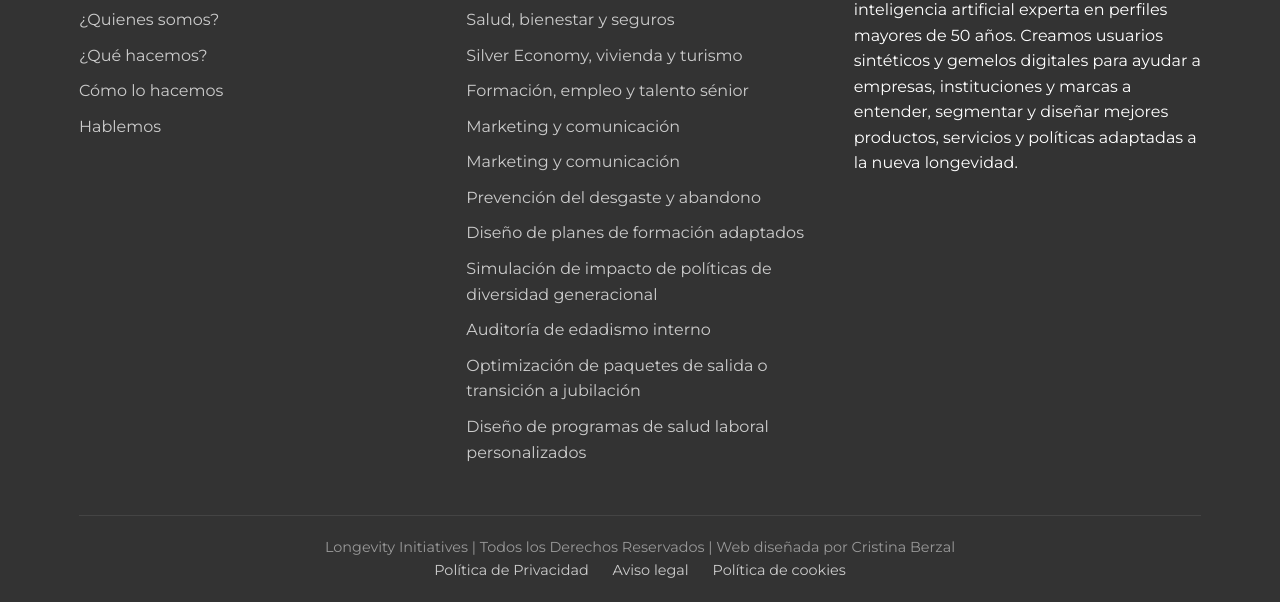
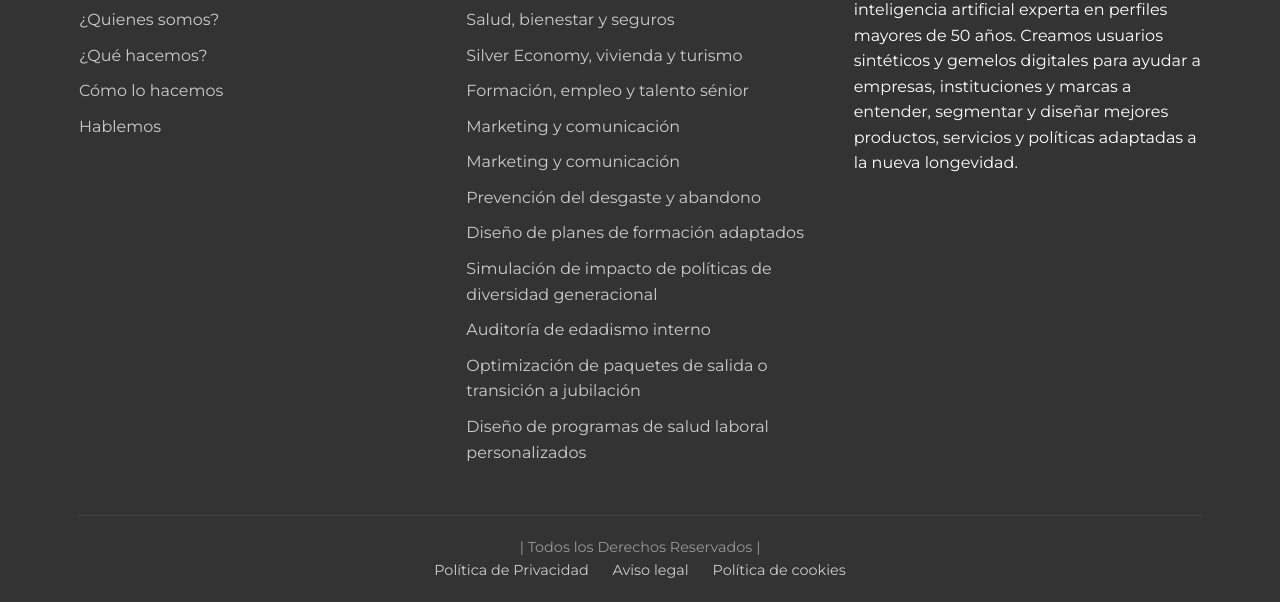
Before and after one commit to Crisbermi/SilverScan, a plain HTML site: page hablemos.html in a window 1280 px wide. Shown: the part 1298-1900 px from the top of the page. Drawn offline with Linux system fonts and the light colour scheme; files whose address does not match are found by name.

Commit message:
Add files via upload

```diff
--- a/hablemos.html
+++ b/hablemos.html
@@ -421,7 +421,7 @@
             </div>
 
             <div class="footer-bottom">
-                <p>Longevity Initiatives | Todos los Derechos Reservados | Web diseñada por Cristina Berzal</p>
+                <p>| Todos los Derechos Reservados |</p>
                 <div class="legal-links">
                     <a href="#">Política de Privacidad</a>
                     <a href="#">Aviso legal</a>
```
